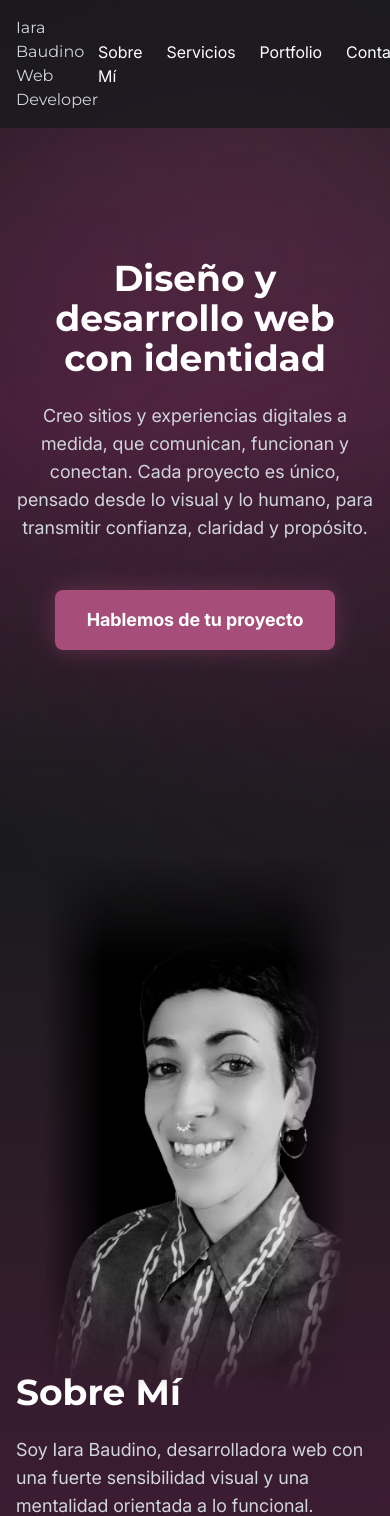
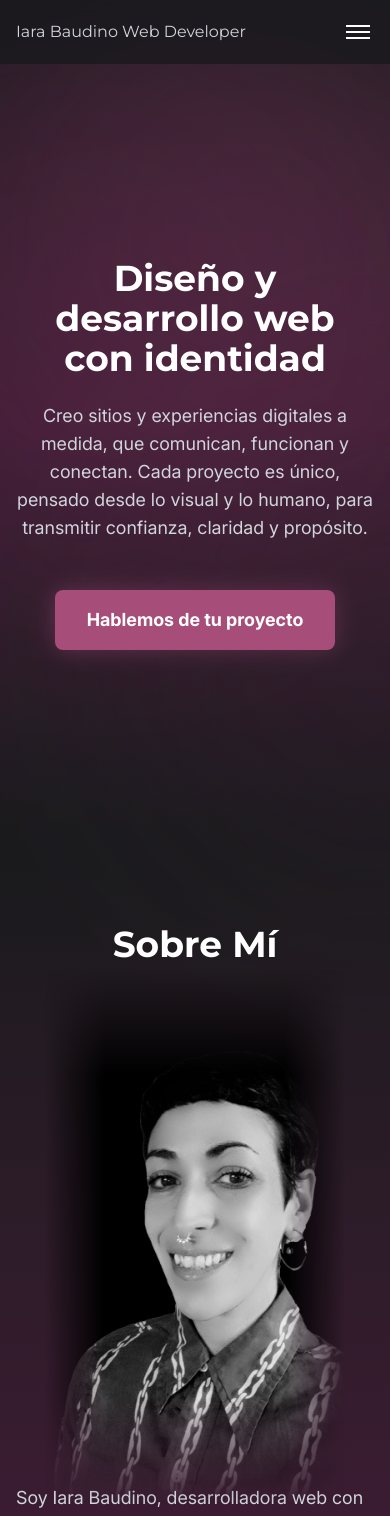
Before and after one commit to TheMigrantsCompany/landingmigrants, a Next.js app: page / in a window 390 px wide. Shown: the top 1516 px of the page. Built offline with nearby package versions, Linux system fonts and the light colour scheme.

Commit message:
mobile changes

```diff
--- a/src/app/globals.css
+++ b/src/app/globals.css
@@ -142,3 +142,8 @@ section > div {
     );
   mask-composite: intersect;
 }
+
+.menu-lateral-opaco {
+  background: #1a1a1d !important;
+  opacity: 1 !important;
+}
--- a/src/components/About.tsx
+++ b/src/components/About.tsx
@@ -10,7 +10,11 @@ export function About() {
     >
       <div className="container mx-auto px-4">
         <div className="flex flex-col md:flex-row items-center gap-12">
-          <div className="md:w-1/2 flex justify-center items-center">
+          {/* Título solo visible arriba de la foto en mobile */}
+          <h2 className="text-4xl font-bold mb-6 text-white block md:hidden order-1">
+            Sobre Mí
+          </h2>
+          <div className="md:w-1/2 flex justify-center items-center order-2 md:order-1">
             <div className="flex justify-center items-center w-full h-[400px]">
               <Image
                 src="/imagen portfolio 1.jpg"
@@ -22,8 +26,11 @@ export function About() {
               />
             </div>
           </div>
-          <div className="md:w-1/2">
-            <h2 className="text-4xl font-bold mb-6 text-white">Sobre Mí</h2>
+          <div className="md:w-1/2 order-3 md:order-2">
+            {/* Título solo visible en desktop */}
+            <h2 className="text-4xl font-bold mb-6 text-white hidden md:block">
+              Sobre Mí
+            </h2>
             <p className="text-gray-300 mb-6 text-lg whitespace-pre-line">
               Soy Iara Baudino, desarrolladora web con una fuerte sensibilidad
               visual y una mentalidad orientada a lo funcional. Combino diseño y
--- a/src/components/Navbar.tsx
+++ b/src/components/Navbar.tsx
@@ -1,4 +1,6 @@
 "use client";
+
+import { useState, useRef, useEffect } from "react";
 
 interface NavLink {
   href: string;
@@ -13,6 +15,26 @@ export function Navbar() {
     { href: "#contacto", text: "Contacto" },
   ];
 
+  const [menuOpen, setMenuOpen] = useState(false);
+  const menuRef = useRef<HTMLDivElement>(null);
+
+  // Cierra el menú si se hace click fuera
+  useEffect(() => {
+    function handleClickOutside(event: MouseEvent) {
+      if (menuRef.current && !menuRef.current.contains(event.target as Node)) {
+        setMenuOpen(false);
+      }
+    }
+    if (menuOpen) {
+      document.addEventListener("mousedown", handleClickOutside);
+    } else {
+      document.removeEventListener("mousedown", handleClickOutside);
+    }
+    return () => {
+      document.removeEventListener("mousedown", handleClickOutside);
+    };
+  }, [menuOpen]);
+
   const handleScroll = (
     e: React.MouseEvent<HTMLAnchorElement>,
     href: string
@@ -25,15 +47,20 @@ export function Navbar() {
         block: "start",
       });
     }
+    setMenuOpen(false); // Cierra el menú al hacer click en un link
   };
 
   return (
+    <>
       <nav className="fixed w-full bg-[#1A1A1D]/80 backdrop-blur-sm z-50 py-4">
         <div className="container mx-auto px-4 flex justify-between items-center">
           <h1 className="text-base font-normal text-gray-300">
+            <a href="#" className="hover:text-[#A64D79] transition-colors">
               Iara Baudino Web Developer
+            </a>
           </h1>
-        <div className="flex gap-6">
+          {/* Menú desktop */}
+          <div className="hidden md:flex gap-6">
             {links.map((link, index) => (
               <a
                 key={index}
@@ -45,7 +72,77 @@ export function Navbar() {
               </a>
             ))}
           </div>
+          {/* Botón hamburguesa mobile */}
+          <button
+            className="md:hidden flex flex-col justify-center items-center w-8 h-8 focus:outline-none"
+            onClick={() => setMenuOpen((open) => !open)}
+            aria-label="Abrir menú"
+          >
+            <span
+              className={`block w-6 h-0.5 bg-white mb-1 transition-all ${
+                menuOpen ? "rotate-45 translate-y-2" : ""
+              }`}
+            ></span>
+            <span
+              className={`block w-6 h-0.5 bg-white mb-1 transition-all ${
+                menuOpen ? "opacity-0" : ""
+              }`}
+            ></span>
+            <span
+              className={`block w-6 h-0.5 bg-white transition-all ${
+                menuOpen ? "-rotate-45 -translate-y-2" : ""
+              }`}
+            ></span>
+          </button>
         </div>
+        {/* Animación para el menú mobile */}
+        <style jsx global>{`
+          @keyframes slide-in-right {
+            from {
+              transform: translateX(100%);
+              opacity: 0;
+            }
+            to {
+              transform: translateX(0);
+              opacity: 1;
+            }
+          }
+          .animate-slide-in-right {
+            animation: slide-in-right 0.3s cubic-bezier(0.4, 0, 0.2, 1);
+          }
+        `}</style>
       </nav>
+      {/* Menú mobile desplegable y overlay FUERA del nav */}
+      {menuOpen && (
+        <>
+          {/* Overlay */}
+          <div
+            className="fixed inset-0 bg-black/80 z-40 md:hidden"
+            onClick={() => setMenuOpen(false)}
+          />
+          {/* Menú lateral */}
+          <div
+            ref={menuRef}
+            className="fixed top-0 right-0 h-full w-2/3 max-w-xs border-l border-[#A64D79]/30 flex flex-col items-start px-6 gap-8 shadow-lg animate-slide-in-right z-50 md:hidden menu-lateral-opaco"
+          >
+            <div className="w-full py-6 border-b border-[#A64D79]/30">
+              <span className="text-white font-bold">Menú</span>
+            </div>
+            <div className="flex flex-col gap-8 w-full mt-4">
+              {links.map((link, index) => (
+                <a
+                  key={index}
+                  href={link.href}
+                  onClick={(e) => handleScroll(e, link.href)}
+                  className="text-white text-lg font-medium hover:text-[#A64D79] transition-colors cursor-pointer w-full"
+                >
+                  {link.text}
+                </a>
+              ))}
+            </div>
+          </div>
+        </>
+      )}
+    </>
   );
 }
```
Lines whose indentation alone changed are shown as unchanged.
